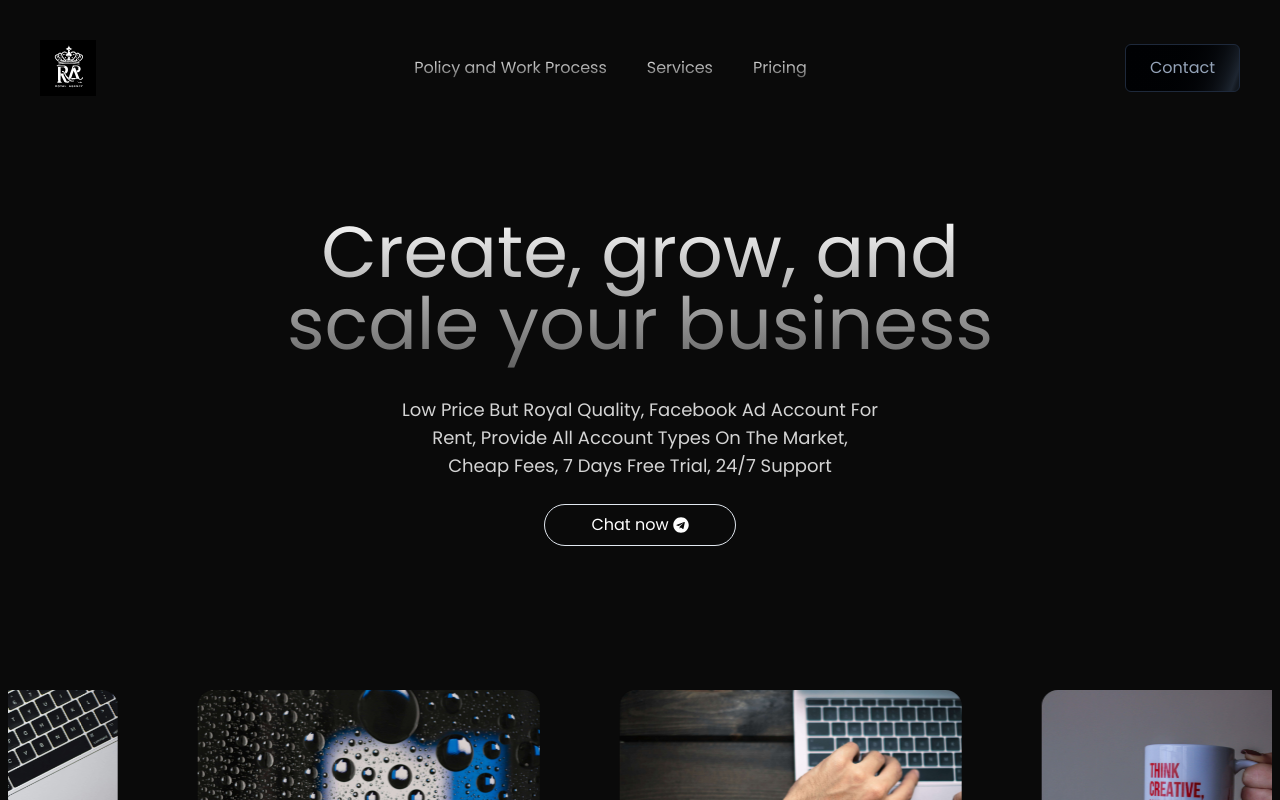
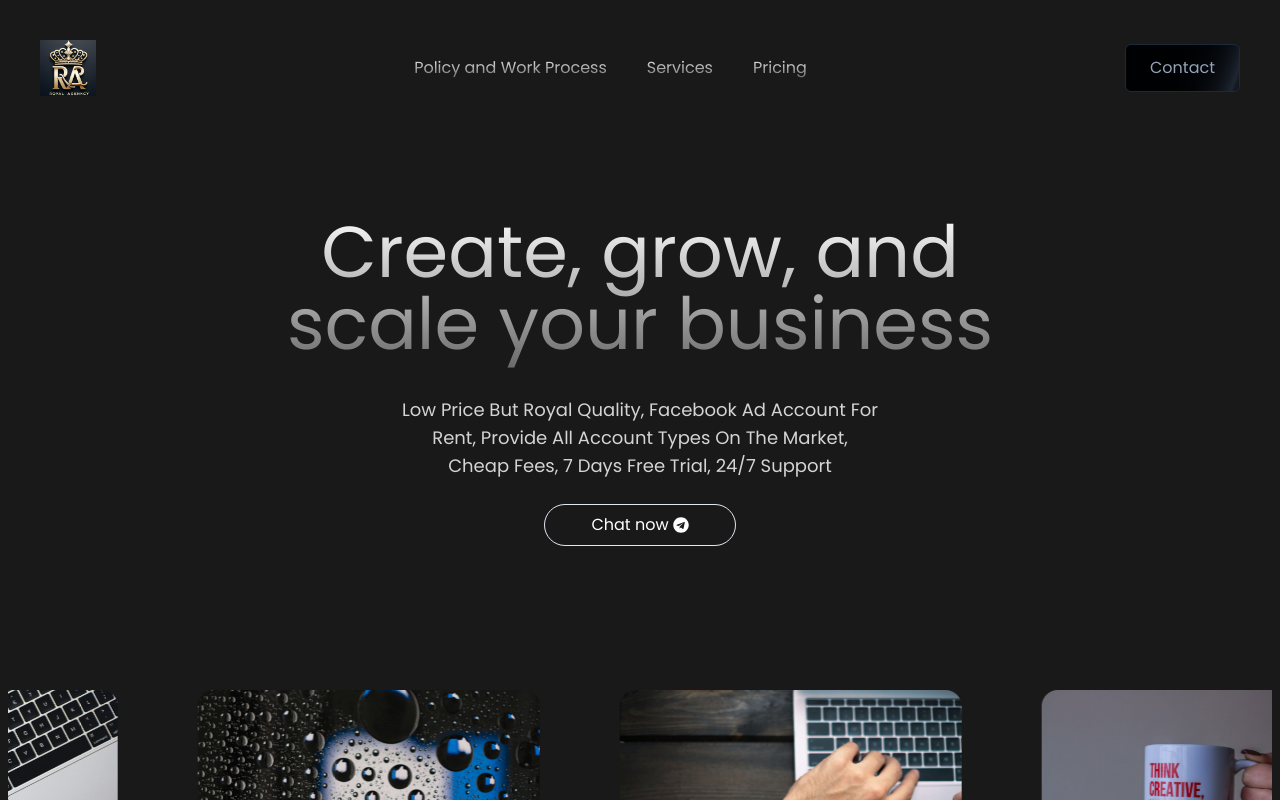
Before and after one commit to alexjetweels/royal-agency, a Next.js app: page / in a window 1280 px wide. Shown: the top 800 px of the page. Built offline with nearby package versions, Linux system fonts and the light colour scheme.

Commit message:
fix: styles

```diff
--- a/app/page.tsx
+++ b/app/page.tsx
@@ -53,7 +53,7 @@ export default function Home() {
   };
 
   return (
-    <div className='w-full md:items-center md:justify-center bg-black/[0.96] antialiased bg-grid-white/[0.02] relative overflow-hidden'>
+    <div className='w-full md:items-center md:justify-center bg-black/[0.9] antialiased bg-grid-white/[0.02] relative overflow-hidden'>
       <Navbar
         scrollToProcess={scrollToProcess}
         scrollToServices={scrollToServices}
--- a/components/navbar.tsx
+++ b/components/navbar.tsx
@@ -30,11 +30,11 @@ const Navbar = ({ scrollToProcess, scrollToServices }: NavbarProps) => {
           <Link className='cursor-pointer' href='/'>
             <Image
               priority
-              src='/logo/logo.svg'
+              src='/logo.jpeg'
               alt='Logo'
-              width={150}
-              height={150}
-              className='w-16 h-16 md:w-14 md:h-14 bg-white text-white'
+              width={200}
+              height={200}
+              className='w-20 h-20 md:w-14 md:h-14 bg-white text-white'
             />
           </Link>
         </div>
```
